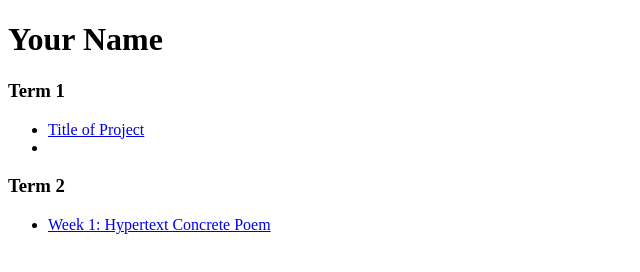
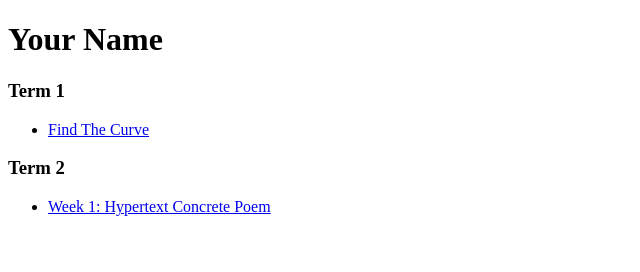
Before and after one commit to shrimpxu/wcc-portfolio, a plain HTML site: page index.html in a window 1280 px wide. Shown: the whole page, without its empty margins (0-640 px from the left). Drawn offline with Linux system fonts and the light colour scheme.

Commit message:
Update index.html

```diff
--- a/index.html
+++ b/index.html
@@ -19,10 +19,7 @@
         <ul>
             <li>
                 <!--This is a link, the href value should contain the url or relative path to a page. / means the root folder of the directory structure-->
-                <a href="#">Title of Project</a>
-            </li>
-            <li>
-                <!-- Keep adding as many new list items with links as you need-->
+                <a href="https://shrimpxu.github.io/find-the-curve/">Find The Curve</a>
             </li>
         </ul>
 
```
